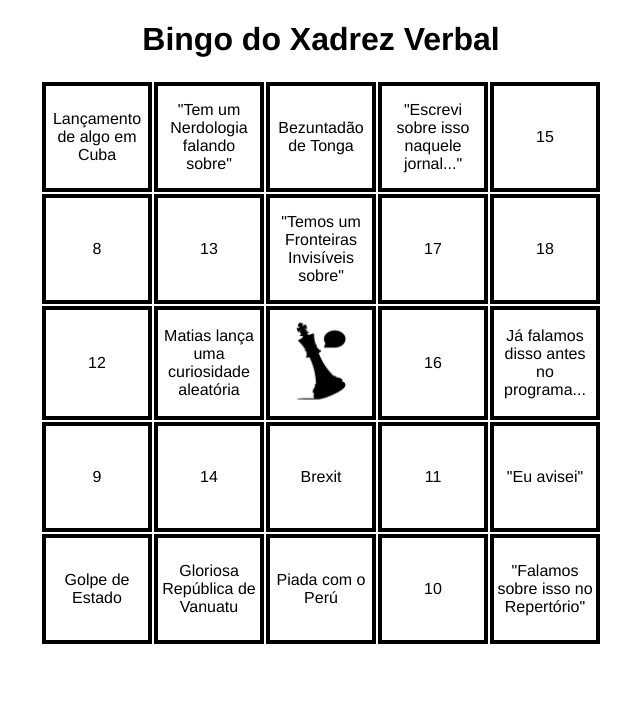
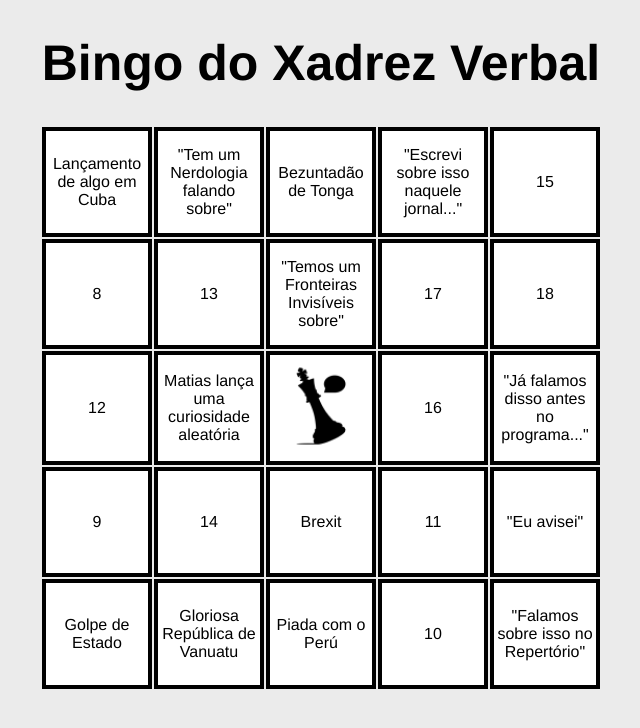
Before and after one commit to andrario/bingo_xadrez_verbal, a plain HTML site: page index.html in a window 1280 px wide. Shown: the whole page, without its empty margins (319-959 px from the left). Drawn offline with Linux system fonts and the light colour scheme.

Commit message:
estilo e "pedras"

```diff
--- a/script.js
+++ b/script.js
@@ -7,7 +7,7 @@ const listaFrasesTotal = [
     "\"Tem um Nerdologia falando sobre\"",
     "\"Eu avisei\"",
     "\"Falamos sobre isso no Repertório\"",
-    "Já falamos disso antes no programa...",
+    "\"Já falamos disso antes no programa...\"",
     "Golpe de Estado",
     "Piada com o Perú",
     "Lançamento de algo em Cuba",
--- a/style.css
+++ b/style.css
@@ -2,8 +2,16 @@
     font-family: 'Franklin Gothic Medium', 'Arial Narrow', Arial, sans-serif;
 }
 
+body{
+    background-color: rgb(235, 235, 235);
+}
+
 .centro{
     text-align: center;
+}
+
+h1 {
+    font-size: 50px;
 }
 
 table{
```
